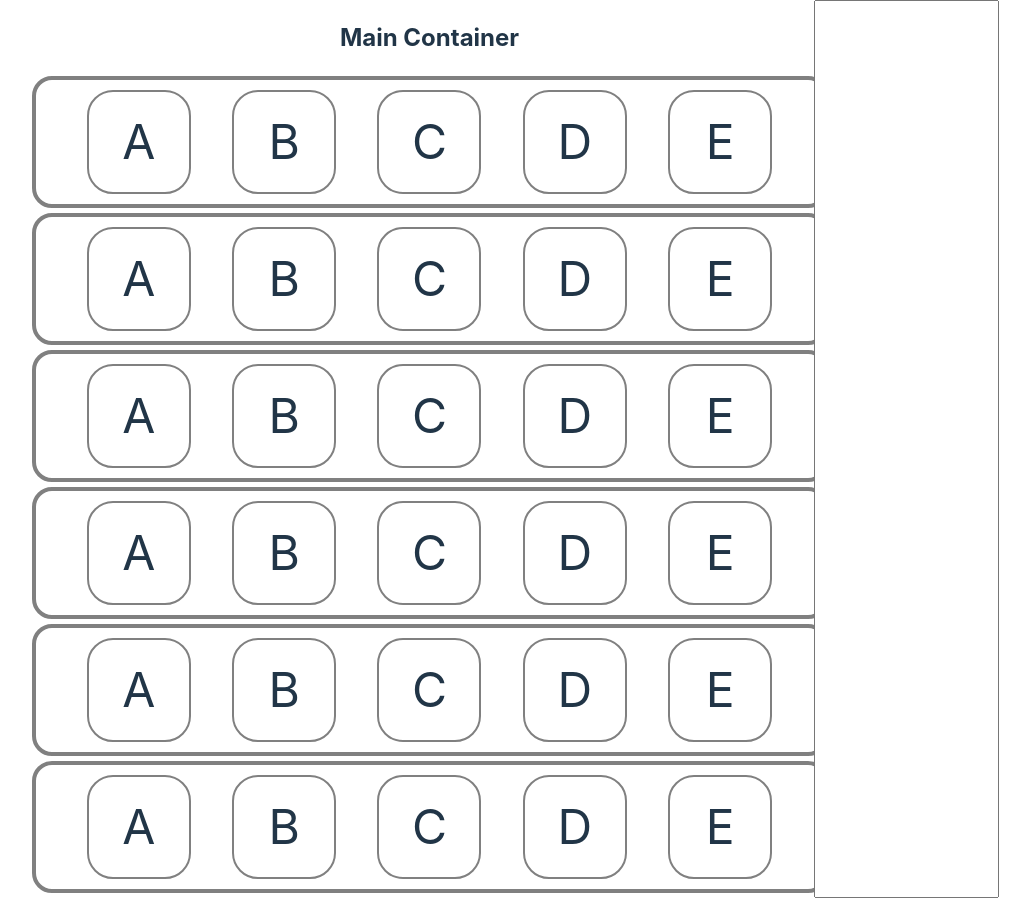
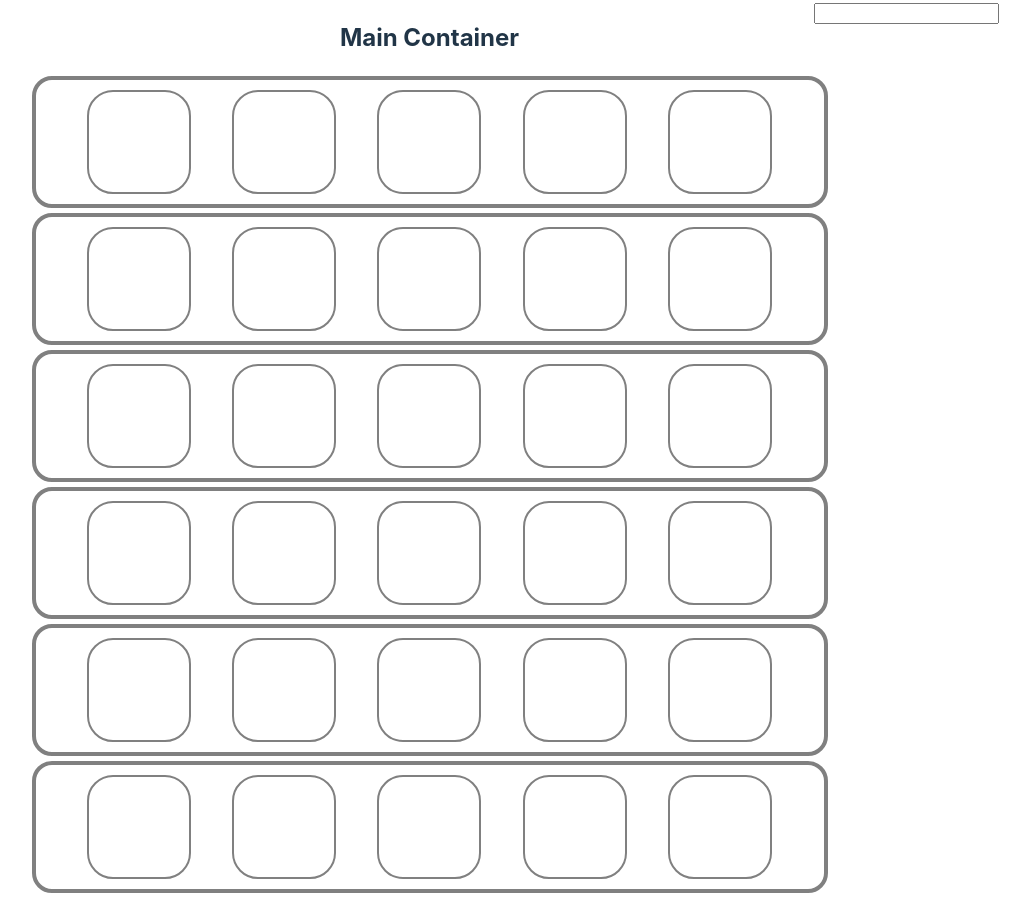
Before and after one commit to maxnmcbride/wordleanalog, a React (Vite) app: page / in a window 1280 px wide. Shown: the whole page, without its empty margins (118-1148 px from the left). Built offline with nearby package versions, Linux system fonts and the light colour scheme.

Commit message:
Implemented guess input & assoc state

```diff
--- a/src/App.jsx
+++ b/src/App.jsx
@@ -4,9 +4,16 @@ import Row from "./components/Row"
 
 function App() {
   const [inputWord, setInputWord] = useState("")
+  const [guess, setGuess] = useState("")
 
   const rows = [1, 2, 3, 4, 5, 6] // <-- Data from state
-  const renderedRows = rows.map(row => <Row key={row} />) // State passed as props or accessed in each Row component?
+  const renderedRows = rows.map(row => <Row key={row} guess={guess} />) // State passed as props or accessed in each Row component?
+
+  const submitGuess = (e) => {
+    e.preventDefault()
+    setGuess(inputWord)
+    setInputWord("")
+  }
 
   return (
     <>
@@ -14,11 +21,14 @@ function App() {
         <h2>Main Container</h2>
         {renderedRows}
       </div>
-      <input
-        id="main-input"
-        value={inputWord}
-        onChange={(e) => setInputWord(e.target.value)}
-      />
+      <form onSubmit={submitGuess}>
+        <input
+          id="main-input"
+          type="text"
+          value={inputWord}
+          onChange={(e) => setInputWord(e.target.value)}
+        />
+      </form>
     </>
   )
 }
--- a/src/components/Row.jsx
+++ b/src/components/Row.jsx
@@ -1,8 +1,17 @@
 import LetterBox from "./letterBox"
 
-const Row = () => {
-    const letterVals = ["A", "B", "C", "D", "E"] // <-- State data
-    const letterBoxes = letterVals.map(letter => <LetterBox key={letter} letter={letter} />)
+const Row = (guess) => {
+    // const letterVals = ["A", "B", "C", "D", "E"] // <-- State data
+    const letterVals = ["", "", "", "", ""]
+    const testWord = "testy"
+//  console.log(guess)
+    for (let i = 0; i < guess.length; i++) {
+        // if (inputWord) {
+            letterVals[i] = guess[i].toUpperCase()
+        // }
+    }
+
+    const letterBoxes = letterVals.map((letter, index) => <LetterBox key={index} letter={letter} />)
 
     return (
         <div className="letter-row">
```
